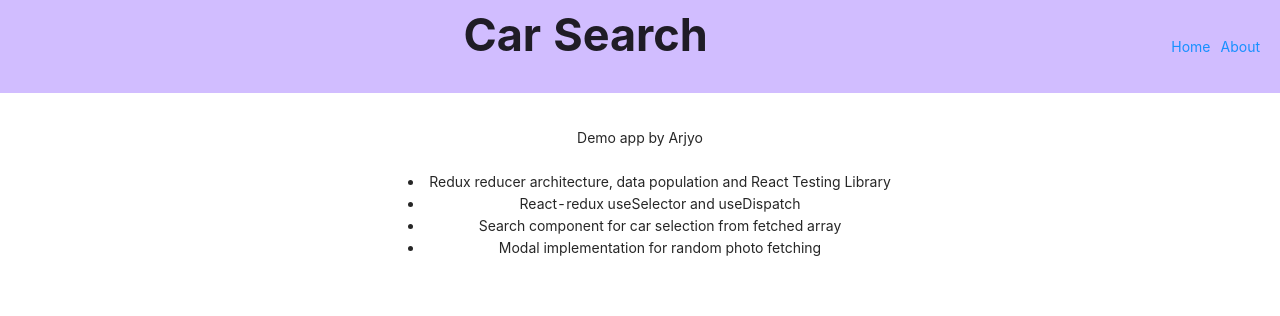
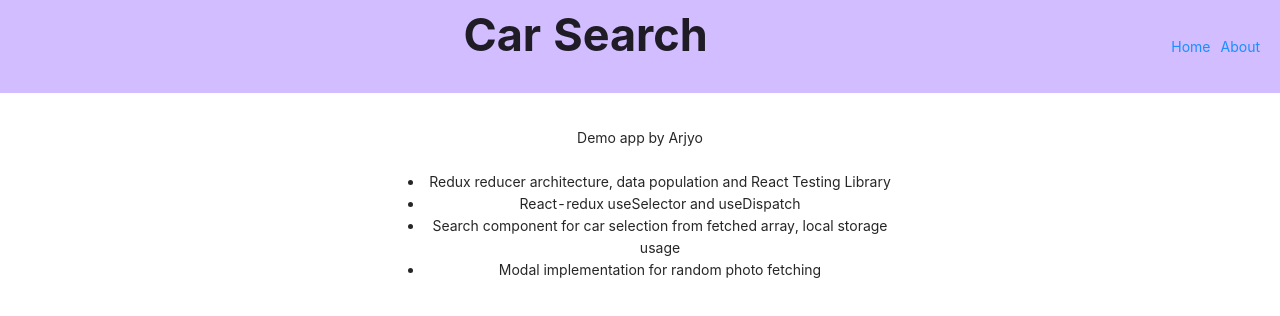
Before and after one commit to arjyobala/carsearch, a React (Create React App) app: page /about in a window 1280 px wide. Shown: the top 316 px of the page. Built offline with nearby package versions, Linux system fonts and the light colour scheme.

Commit message:
About update, local storage set item

```diff
--- a/src/pages/About.js
+++ b/src/pages/About.js
@@ -24,7 +24,10 @@ const About = ({ demoby, heading }) => {
           Redux reducer architecture, data population and React Testing Library
         </li>
         <li>React-redux useSelector and useDispatch</li>
-        <li>Search component for car selection from fetched array</li>
+        <li>
+          Search component for car selection from fetched array, local storage
+          usage
+        </li>
         <li>Modal implementation for random photo fetching</li>
       </ul>
 
--- a/src/pages/Home.js
+++ b/src/pages/Home.js
@@ -60,12 +60,21 @@ const Home = (props) => {
   useEffect(() => {
     dispatch(getUsers());
     getAllCars();
-    // dispatch(getCarList());
+  }, []);
+
+  //check local storage on each render for previously selected car make
+  useEffect(() => {
+    const selectedMake = localStorage.getItem("carmake");
+    if (selectedMake != null) {
+      SetCarMakeName(selectedMake);
+    }
   }, []);
 
   //Change handler for select dropdown options
   const handleChange = (value) => {
     SetCarMakeName(value);
+    //store selection to local storage
+    localStorage.setItem("carmake", value);
     dispatch(getCarModels(value));
   };
 
@@ -103,6 +112,7 @@ const Home = (props) => {
               options={carList}
               onChange={handleChange}
               placeholder="Select a Car make"
+              defaultValue={makeName}
               optionFilterProp="children"
               filterOption={(input, option) =>
                 option.children.toLowerCase().indexOf(input.toLowerCase()) >= 0
```
